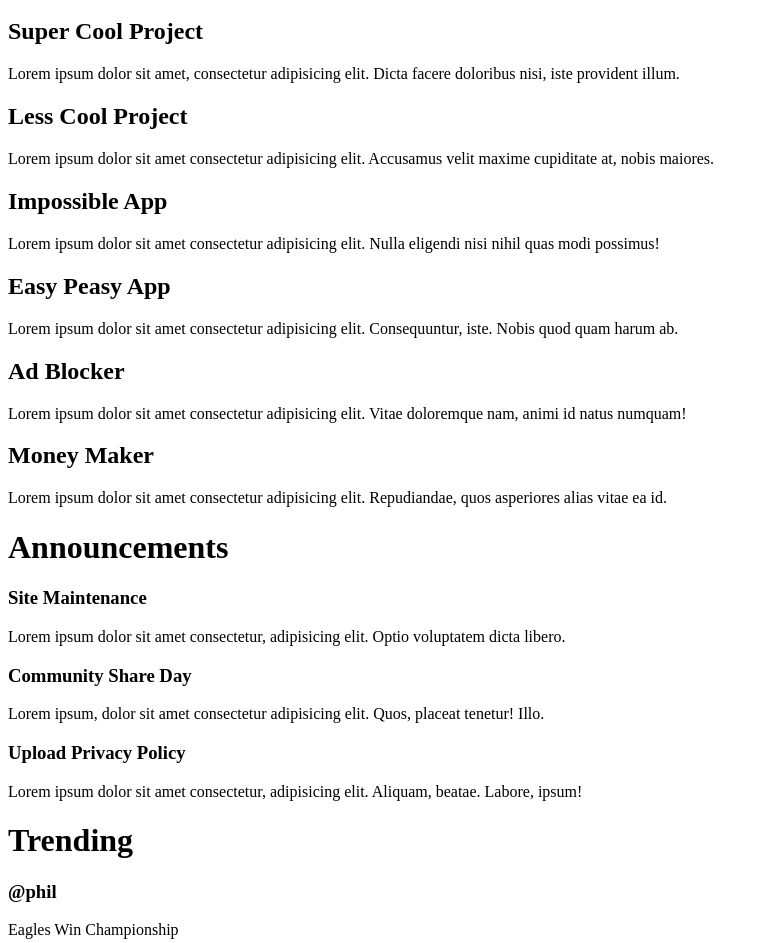
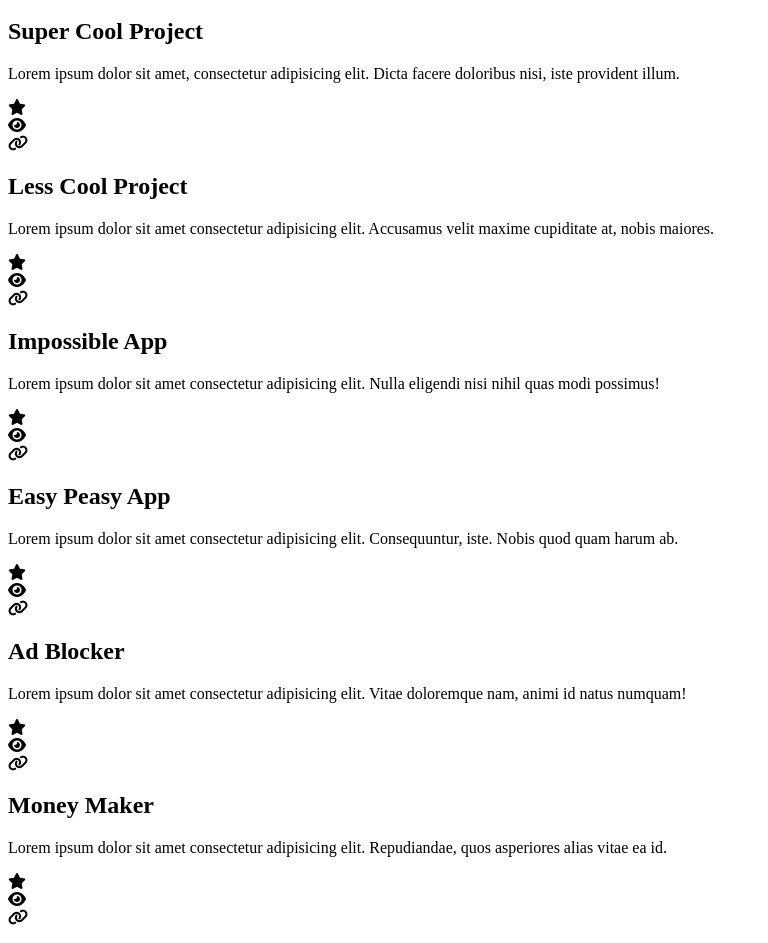
Before and after one commit to 2coldray/admin-board, a plain HTML site: page index.html in a window 1280 px wide. Shown: the part 1089-2032 px from the top of the page, without its empty margins (0-768 px from the left). Drawn offline with Linux system fonts and the light colour scheme.

Commit message:
Add logos to main section to complete html layout

```diff
--- a/index.html
+++ b/index.html
@@ -100,9 +100,9 @@
                             <p>Lorem ipsum dolor sit amet, consectetur adipisicing elit. Dicta facere doloribus nisi, iste provident illum.</p>
                         </div>
                         <div class="collection">
-                            <div class="links"></div>
-                            <div class="links"></div>
-                            <div class="links"></div>
+                            <div class="links"><i class="fa-solid fa-star"></i></div>
+                            <div class="links"><i class="fa-solid fa-eye"></i></div>
+                            <div class="links"><i class="fa-solid fa-link"></i></div>
                         </div>
                     </div>
                     <div class="project">
@@ -111,9 +111,9 @@
                             <p>Lorem ipsum dolor sit amet consectetur adipisicing elit. Accusamus velit maxime cupiditate at, nobis maiores.</p>
                         </div>
                         <div class="collection">
-                            <div class="links"></div>
-                            <div class="links"></div>
-                            <div class="links"></div>
+                            <div class="links"><i class="fa-solid fa-star"></i></div>
+                            <div class="links"><i class="fa-solid fa-eye"></i></div>
+                            <div class="links"><i class="fa-solid fa-link"></i></div>
                         </div>
                     </div>
                     <div class="project">
@@ -122,9 +122,9 @@
                             <p>Lorem ipsum dolor sit amet consectetur adipisicing elit. Nulla eligendi nisi nihil quas modi possimus!</p>
                         </div>
                         <div class="collection">
-                            <div class="links"></div>
-                            <div class="links"></div>
-                            <div class="links"></div>
+                            <div class="links"><i class="fa-solid fa-star"></i></div>
+                            <div class="links"><i class="fa-solid fa-eye"></i></div>
+                            <div class="links"><i class="fa-solid fa-link"></i></div>
                         </div>
                     </div>
                     <div class="project">
@@ -133,9 +133,9 @@
                             <p>Lorem ipsum dolor sit amet consectetur adipisicing elit. Consequuntur, iste. Nobis quod quam harum ab.</p>
                         </div>
                         <div class="collection">
-                            <div class="links"></div>
-                            <div class="links"></div>
-                            <div class="links"></div>
+                            <div class="links"><i class="fa-solid fa-star"></i></div>
+                            <div class="links"><i class="fa-solid fa-eye"></i></div>
+                            <div class="links"><i class="fa-solid fa-link"></i></div>
                         </div>
                     </div>
                     <div class="project">
@@ -144,9 +144,9 @@
                             <p>Lorem ipsum dolor sit amet consectetur adipisicing elit. Vitae doloremque nam, animi id natus numquam!</p>
                         </div>
                         <div class="collection">
-                            <div class="links"></div>
-                            <div class="links"></div>
-                            <div class="links"></div>
+                            <div class="links"><i class="fa-solid fa-star"></i></div>
+                            <div class="links"><i class="fa-solid fa-eye"></i></div>
+                            <div class="links"><i class="fa-solid fa-link"></i></div>
                         </div>
                     </div>
                     <div class="project">
@@ -155,9 +155,9 @@
                             <p>Lorem ipsum dolor sit amet consectetur adipisicing elit. Repudiandae, quos asperiores alias vitae ea id.</p>
                         </div>
                         <div class="collection">
-                            <div class="links"></div>
-                            <div class="links"></div>
-                            <div class="links"></div>
+                            <div class="links"><i class="fa-solid fa-star"></i></div>
+                            <div class="links"><i class="fa-solid fa-eye"></i></div>
+                            <div class="links"><i class="fa-solid fa-link"></i></div>
                         </div>
                     </div>
                 </div>
@@ -179,28 +179,28 @@
                 <h1 class="trending-label">Trending</h1>
                 <div class="trending">
                     <div class="trend">
-                        <div class="trend-logo"></div>
+                        <div class="trend-logo"><i class="fa-solid fa-gamepad"></i></div>
                         <div class="user">
                             <h3>@phil</h3>
                             <p>Eagles Win Championship</p>
                         </div>
                     </div>
                     <div class="trend">
-                        <div class="trend-logo"></div>
+                        <div class="trend-logo"><i class="fa-brands fa-playstation"></i></div>
                         <div class="user">
                             <h3>@grayson</h3>
                             <p>Giants Win Division</p>
                         </div>
                     </div>
                     <div class="trend">
-                        <div class="trend-logo"></div>
+                        <div class="trend-logo"><i class="fa-brands fa-d-and-d"></i></div>
                         <div class="user">
                             <h3>@khalil</h3>
                             <p>Rams Win Again</p>
                         </div>
                     </div>
                     <div class="trend">
-                        <div class="trend-logo"></div>
+                        <div class="trend-logo"><i class="fa-brands fa-xbox"></i></div>
                         <div class="user">
                             <h3>@derek</h3>
                             <p>Titans win AFC</p>
```
